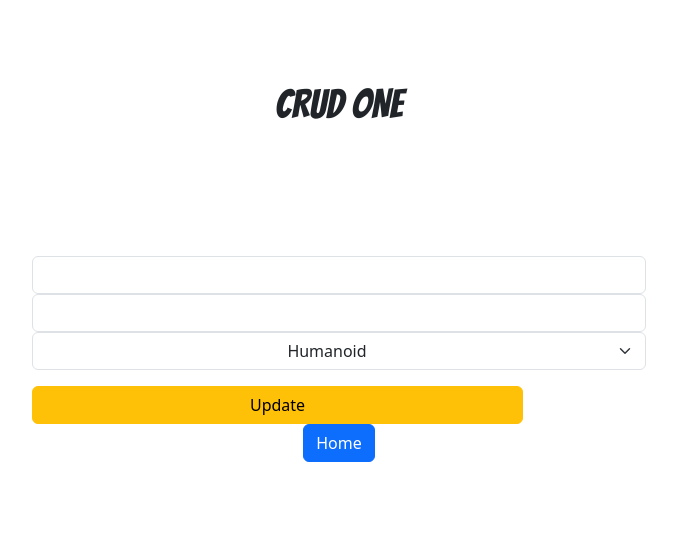
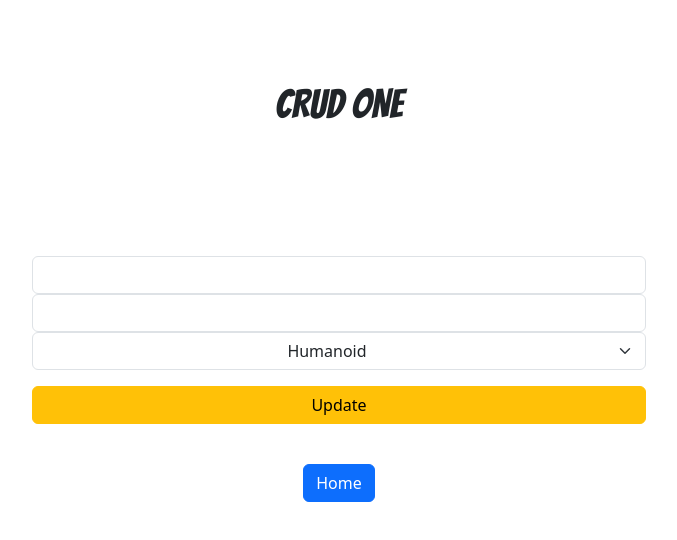
Before and after one commit to swhipz/butikk, a React (Create React App) app in the folder crud_one/crud_one/: page /edit in a window 1280 px wide. Shown: the top 540 px of the page, without its empty margins (301-978 px from the left). Built offline with nearby package versions, Linux system fonts and the light colour scheme.

Commit message:
update-page doesnt really work that well

```diff
--- a/crud_one/crud_one/src/components/Edit.js
+++ b/crud_one/crud_one/src/components/Edit.js
@@ -48,7 +48,7 @@ const Edit = () => {
     <>
     <Form className="d-grid gap2" id="updateID">
       <Form.Group controlId="formBasicEmail">
-        <Form.Control value={name} onChange={(e)=>{setName(e.target.value)}} type="text" style={{display:"flex", textAlign:"center"}}/>
+        <Form.Control value={name} onChange={(e)=>{setName(e.target.value)}} type="text" style={{display:"flex", textAlign:"center"}} />
       </Form.Group>
       <Form.Group controlId="formBasicPassword">
         <Form.Control value={age} onChange={(e)=>{setAge(e.target.value)}} type="number" min="0" style={{display:"flex", textAlign:"center"}} />
@@ -61,8 +61,8 @@ const Edit = () => {
         </select>
       </Form.Group>
     </Form>
-    <Button variant="warning" className="btn" style={{width:"80%", marginTop:"2vh"}} onClick={(e)=>{handleSubmit(e)}}>Update</Button>
-    <Link to="/"><Button variant="primary">Home</Button></Link>
+    <Button variant="warning" className="btn" style={{marginTop:"2vh"}} onClick={(e)=>{handleSubmit(e)}}>Update</Button>
+    <Link to="/" style={{marginTop:"5vh"}}><Button variant="primary">Home</Button></Link>
 
     </>
   )
```
